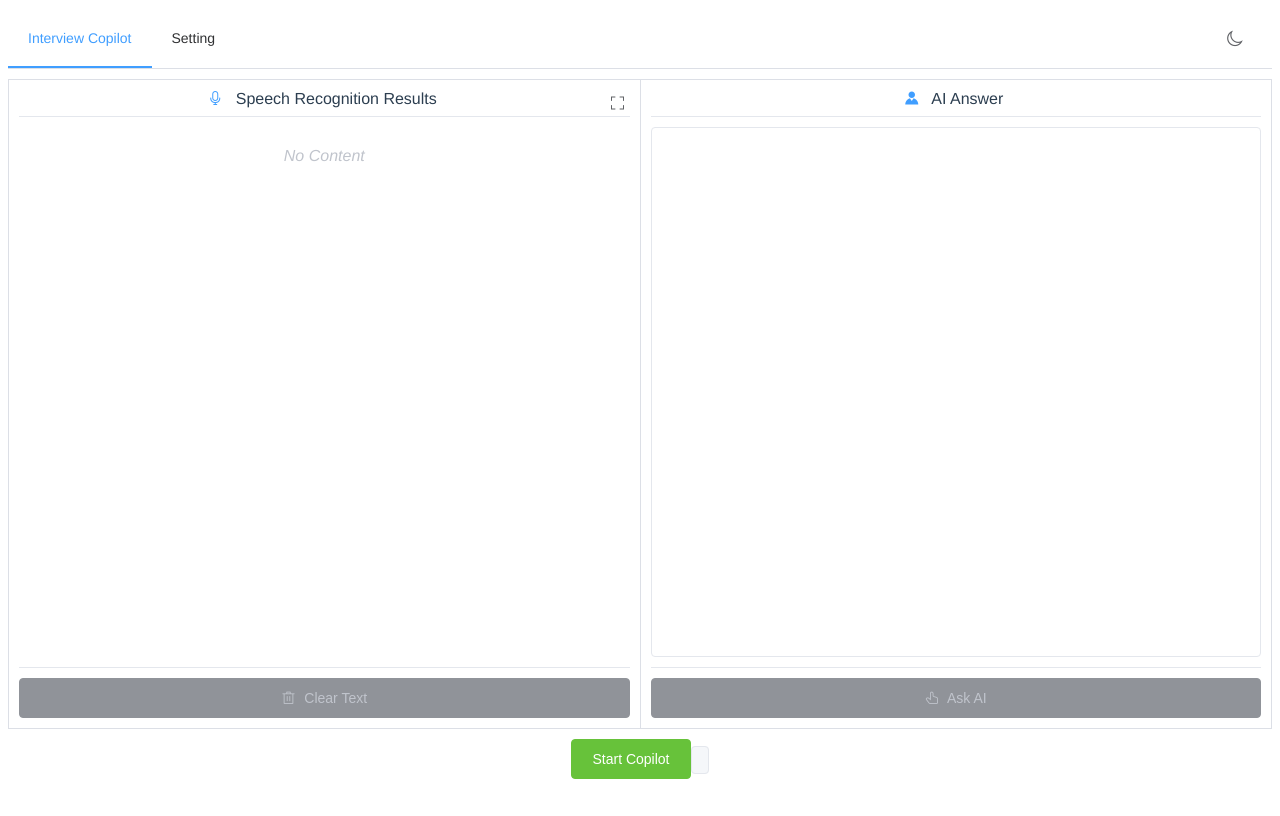
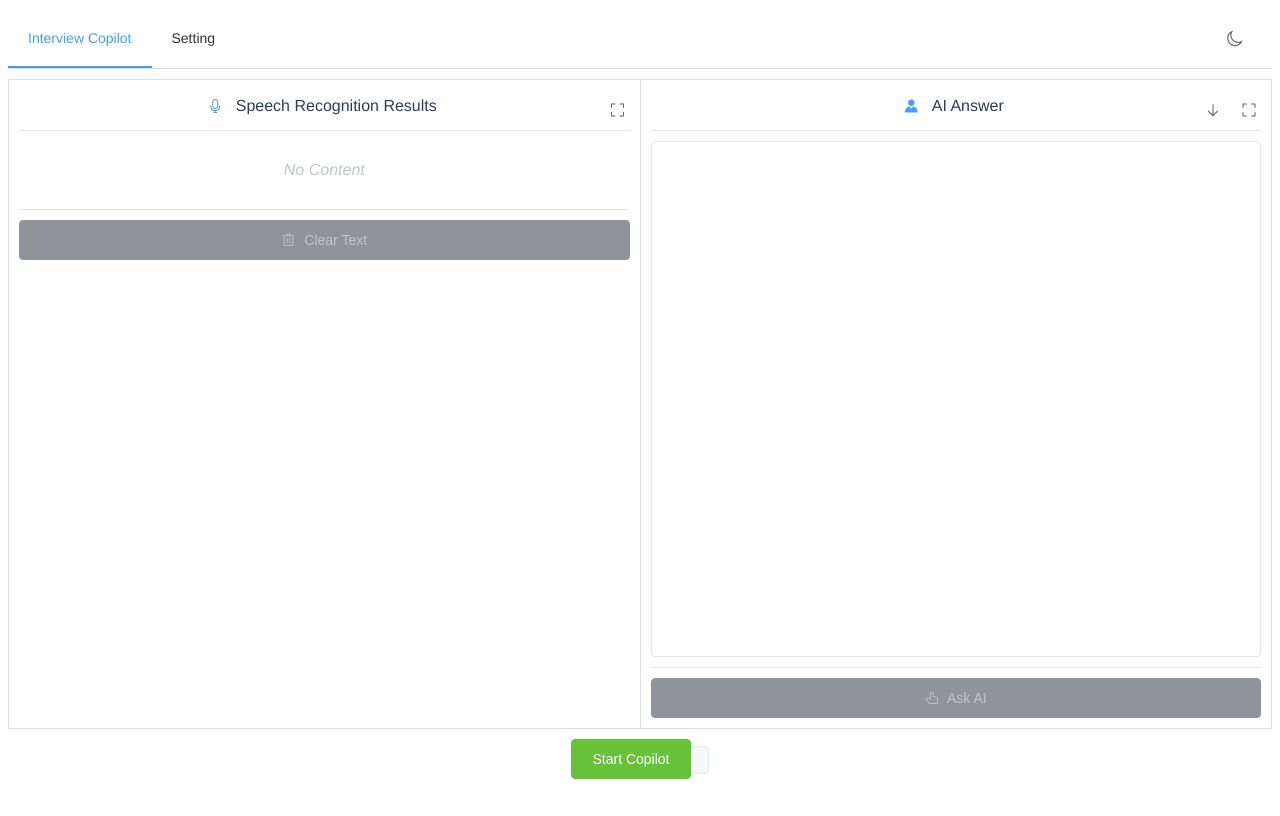
Before and after one commit to gilbert-legion/groqai, a Vue app: page / in a window 1280 px wide. Built offline with nearby package versions, Linux system fonts and the light colour scheme.

Commit message:
Update HomeView.vue

```diff
--- a/src/views/HomeView.vue
+++ b/src/views/HomeView.vue
@@ -10,8 +10,10 @@
             :icon="isAsrMaximized ? 'el-icon-minus' : 'el-icon-full-screen'"
             @click="toggleAsrMaximize"
             size="mini"
-            type="text">
-          </el-button>
+            type="text"
+            aria-label="Toggle maximize speech panel"
+            :title="isAsrMaximized ? 'Minimize Speech Panel' : 'Maximize Speech Panel'"
+          ></el-button>
         </div>
         <div v-if="!currentText" class="no-content-text">No Content</div>
         <div class="asr_content">{{ currentText }}</div>
@@ -21,11 +23,42 @@
           </el-button>
         </div>
       </div>
-      <div class="box ai-panel" :class="{ 'hidden': isAsrMaximized }" style="border-left: none;">
+      <div
+        class="box ai-panel"
+        :class="{
+          'ai-maximized': isAiMaximized,
+          'ai-minimized': isAiMinimized,
+          'hidden': isAsrMaximized
+        }"
+        style="border-left: none;"
+      >
         <div class="func_desc">
           <i class="el-icon-s-custom"></i>
           AI Answer
+          <el-button
+            class="ai-maximize-btn"
+            :icon="isAiMaximized ? 'el-icon-minus' : 'el-icon-full-screen'"
+            @click="toggleAiMaximize"
+            size="mini"
+            type="text"
+            aria-label="Toggle maximize AI panel"
+            :title="isAiMaximized ? 'Minimize AI Panel' : 'Maximize AI Panel'"
+            tabindex="0"
+          ></el-button>
+          <el-button
+            class="ai-minimize-btn"
+            :icon="isAiMinimized ? 'el-icon-bottom-right' : 'el-icon-bottom'"
+            @click="toggleAiMinimize"
+            size="mini"
+            type="text"
+            aria-label="Toggle minimize AI panel"
+            :title="isAiMinimized ? 'Restore AI Panel' : 'Minimize AI Panel'"
+            tabindex="0"
+            style="right: 36px;"
+          ></el-button>
         </div>
+        <transition name="ai-panel-transition">
+          <div v-show="!isAiMinimized" class="ai-panel-content">
             <LoadingIcon v-show="show_ai_thinking_effect"/>
             <div class="ai_result_content">{{ ai_result }}</div>
             <div class="single_part_bottom_bar">
@@ -33,6 +66,8 @@
                 Ask AI
               </el-button>
             </div>
+          </div>
+        </transition>
       </div>
     </div>
     <div class="title_function_bar">
@@ -47,7 +82,6 @@
       </el-button>
       <MyTimer ref="MyTimer"/>
     </div>
-
   </div>
 </template>
 
@@ -60,6 +94,9 @@ import OpenAI from "openai";
 import Groq from "groq-sdk";
 import config_util from "../utils/config_util"
 
+const AI_PANEL_MAXIMIZED_KEY = 'ai_panel_maximized'
+const AI_PANEL_MINIMIZED_KEY = 'ai_panel_minimized'
+
 export default {
   name: 'HomeView',
   props: {},
@@ -68,9 +105,7 @@ export default {
       return (process.env.NODE_ENV === 'development')
     },
     isGetAIAnswerAvailable() {
-      // return this.state === "ing" && !!this.currentText
       return !!this.currentText
-
     }
   },
   components: {LoadingIcon, MyTimer},
@@ -84,13 +119,17 @@ export default {
       show_ai_thinking_effect: false,
       popStyle: {},
       isAsrMaximized: false, // Track maximize state for ASR panel
+      isAiMaximized: false,
+      isAiMinimized: false,
     }
   },
   async mounted() {
-    console.log("mounted")
     if (this.isDevMode) {
       // this.currentText = demo_text
     }
+    // Restore AI panel maximize/minimize state
+    this.isAiMaximized = localStorage.getItem(AI_PANEL_MAXIMIZED_KEY) === 'true'
+    this.isAiMinimized = localStorage.getItem(AI_PANEL_MINIMIZED_KEY) === 'true'
   },
   beforeDestroy() {
   },
@@ -160,6 +199,22 @@ export default {
     toggleAsrMaximize() {
       this.isAsrMaximized = !this.isAsrMaximized
     },
+    toggleAiMaximize() {
+      this.isAiMaximized = !this.isAiMaximized
+      if (this.isAiMaximized) {
+        this.isAiMinimized = false
+      }
+      localStorage.setItem(AI_PANEL_MAXIMIZED_KEY, this.isAiMaximized)
+      localStorage.setItem(AI_PANEL_MINIMIZED_KEY, this.isAiMinimized)
+    },
+    toggleAiMinimize() {
+      this.isAiMinimized = !this.isAiMinimized
+      if (this.isAiMinimized) {
+        this.isAiMaximized = false
+      }
+      localStorage.setItem(AI_PANEL_MINIMIZED_KEY, this.isAiMinimized)
+      localStorage.setItem(AI_PANEL_MAXIMIZED_KEY, this.isAiMaximized)
+    },
     async startCopilot() {
       this.copilot_starting = true
       const token = localStorage.getItem("azure_token")
@@ -167,7 +222,6 @@ export default {
       const language = config_util.azure_language()
       const provider = config_util.llm_provider()
       const llm_api_key = config_util.current_api_key()
-      console.log({region, language, provider})
       try {
         if (!llm_api_key) {
           throw new Error(`You should setup ${provider.toUpperCase()} API Token`)
@@ -191,7 +245,6 @@ export default {
 
       const recognizer = this.recognizer
       const sdk = SpeechSDK
-
 
       recognizer.recognized = (sender, event) => {
         if (sdk.ResultReason.RecognizedSpeech === event.result.reason && event.result.text.length > 0) {
@@ -218,7 +271,6 @@ export default {
     userStopCopilot() {
       this.copilot_stopping = true
       this.recognizer.stopContinuousRecognitionAsync(() => {
-        console.log("stoped")
         this.copilot_stopping = false
         this.state = "end"
         this.$refs.MyTimer.stop()
@@ -228,7 +280,6 @@ export default {
     }
   }
 }
-
 
 const demo_text = `
 Hello, thank you for coming for the interview. Please introduce yourself.
@@ -246,12 +297,9 @@ async function sleep(ms) {
   return new Promise((resolve => setTimeout(resolve, ms)))
 }
 
-
 </script>
 
-<!-- Add "scoped" attribute to limit CSS to this component only -->
 <style scoped>
-
 .homeview_container {
   display: flex;
   flex-direction: column;
@@ -270,6 +318,7 @@ async function sleep(ms) {
   flex-grow: 1;
   display: flex;
   height: calc(100vh - 150px);
+  transition: height 0.3s cubic-bezier(.4,0,.2,1);
 }
 
 .box {
@@ -280,27 +329,69 @@ async function sleep(ms) {
   white-space: pre-wrap;
   display: flex;
   flex-direction: column;
-  transition: all 0.3s ease-in-out;
+  transition: all 0.3s cubic-bezier(.4,0,.2,1);
   color: var(--text-primary);
+  min-width: 0;
+  min-height: 0;
 }
 
 .box.maximized {
-  flex: 1 1 100%; /* Take full width when maximized */
+  flex: 1 1 100%;
+}
+
+.ai-panel {
+  transition: all 0.3s cubic-bezier(.4,0,.2,1);
+  position: relative;
+}
+
+.ai-panel.ai-maximized {
+  position: absolute;
+  left: 0;
+  top: 0;
+  width: 100vw;
+  height: calc(100vh - 110px);
+  z-index: 10;
+  background: var(--panel-bg);
+  box-shadow: 0 0 16px var(--shadow-medium);
+  border-radius: 0 0 8px 8px;
+  border: 1px solid var(--panel-border);
+  display: flex;
+  flex-direction: column;
+  margin: 0;
+  padding: 10px;
+  animation: ai-panel-maximize-in 0.3s;
+}
+
+@keyframes ai-panel-maximize-in {
+  from { transform: scale(0.95); opacity: 0.5; }
+  to { transform: scale(1); opacity: 1; }
+}
+
+.ai-panel.ai-minimized .ai-panel-content {
+  display: none;
+}
+
+.ai-panel.ai-minimized {
+  max-height: 48px;
+  min-height: 0;
+  overflow: hidden;
+  padding-bottom: 0;
+  transition: max-height 0.3s cubic-bezier(.4,0,.2,1);
+}
+
+.ai-panel-content {
+  flex: 1;
+  display: flex;
+  flex-direction: column;
+  transition: opacity 0.3s cubic-bezier(.4,0,.2,1);
 }
 
 .ai-panel.hidden {
-  flex: 0 0 0; /* Hide AI panel when ASR is maximized */
+  flex: 0 0 0;
   min-width: 0;
   overflow: hidden;
   padding: 0;
   border: none;
-}
-
-.asr_content {
-  overflow-y: auto;
-  flex-grow: 1;
-  color: var(--text-primary);
-  background-color: var(--panel-bg);
 }
 
 .func_desc {
@@ -311,6 +402,10 @@ async function sleep(ms) {
   margin-bottom: 10px;
   padding-bottom: 8px;
   border-bottom: 1px solid var(--border-light);
+  min-height: 32px;
+  display: flex;
+  align-items: center;
+  justify-content: center;
 }
 
 .func_desc i {
@@ -318,7 +413,9 @@ async function sleep(ms) {
   color: var(--button-primary);
 }
 
-.maximize-btn {
+.maximize-btn,
+.ai-maximize-btn,
+.ai-minimize-btn {
   position: absolute;
   right: 0;
   top: 50%;
@@ -332,9 +429,40 @@ async function sleep(ms) {
   border: none !important;
 }
 
-.maximize-btn:hover {
+.ai-minimize-btn {
+  right: 36px;
+}
+
+.maximize-btn:hover,
+.ai-maximize-btn:hover,
+.ai-minimize-btn:hover {
   color: var(--button-primary) !important;
   background-color: var(--bg-secondary) !important;
+}
+
+.maximize-btn:focus,
+.ai-maximize-btn:focus,
+.ai-minimize-btn:focus {
+  outline: 2px solid var(--button-primary);
+}
+
+.ai_result_content {
+  overflow-y: auto;
+  flex-grow: 1;
+  color: var(--text-primary);
+  background-color: var(--panel-bg);
+  padding: 8px;
+  border-radius: 4px;
+  border: 1px solid var(--border-light);
+  min-height: 100px;
+}
+
+.ai-panel-transition-enter-active,
+.ai-panel-transition-leave-active {
+  transition: opacity 0.3s cubic-bezier(.4,0,.2,1);
+}
+.ai-panel-transition-enter, .ai-panel-transition-leave-to {
+  opacity: 0;
 }
 
 .single_part_bottom_bar {
@@ -346,17 +474,6 @@ async function sleep(ms) {
 
 .single_part_bottom_bar > .el-button {
   flex-grow: 1;
-}
-
-.ai_result_content {
-  overflow-y: auto;
-  flex-grow: 1;
-  color: var(--text-primary);
-  background-color: var(--panel-bg);
-  padding: 8px;
-  border-radius: 4px;
-  border: 1px solid var(--border-light);
-  min-height: 100px;
 }
 
 .popup-tag {
@@ -386,4 +503,12 @@ async function sleep(ms) {
   padding: 20px;
 }
 
+/* Responsive: make sure maximized panel covers on small screens */
+@media (max-width: 900px) {
+  .ai-panel.ai-maximized {
+    width: 100vw;
+    left: 0;
+    border-radius: 0;
+  }
+}
 </style>
```
Lines whose indentation alone changed are shown as unchanged.
